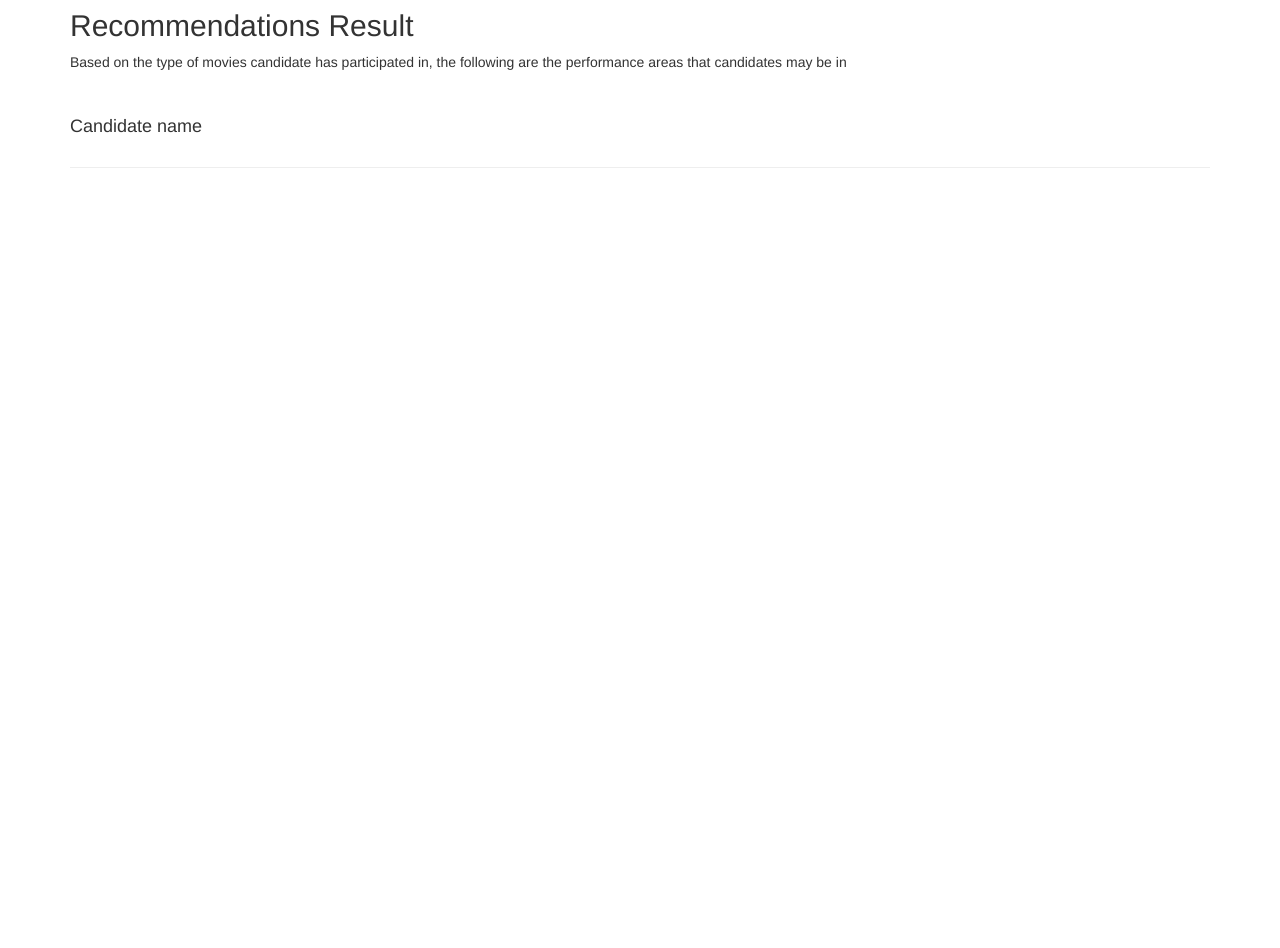
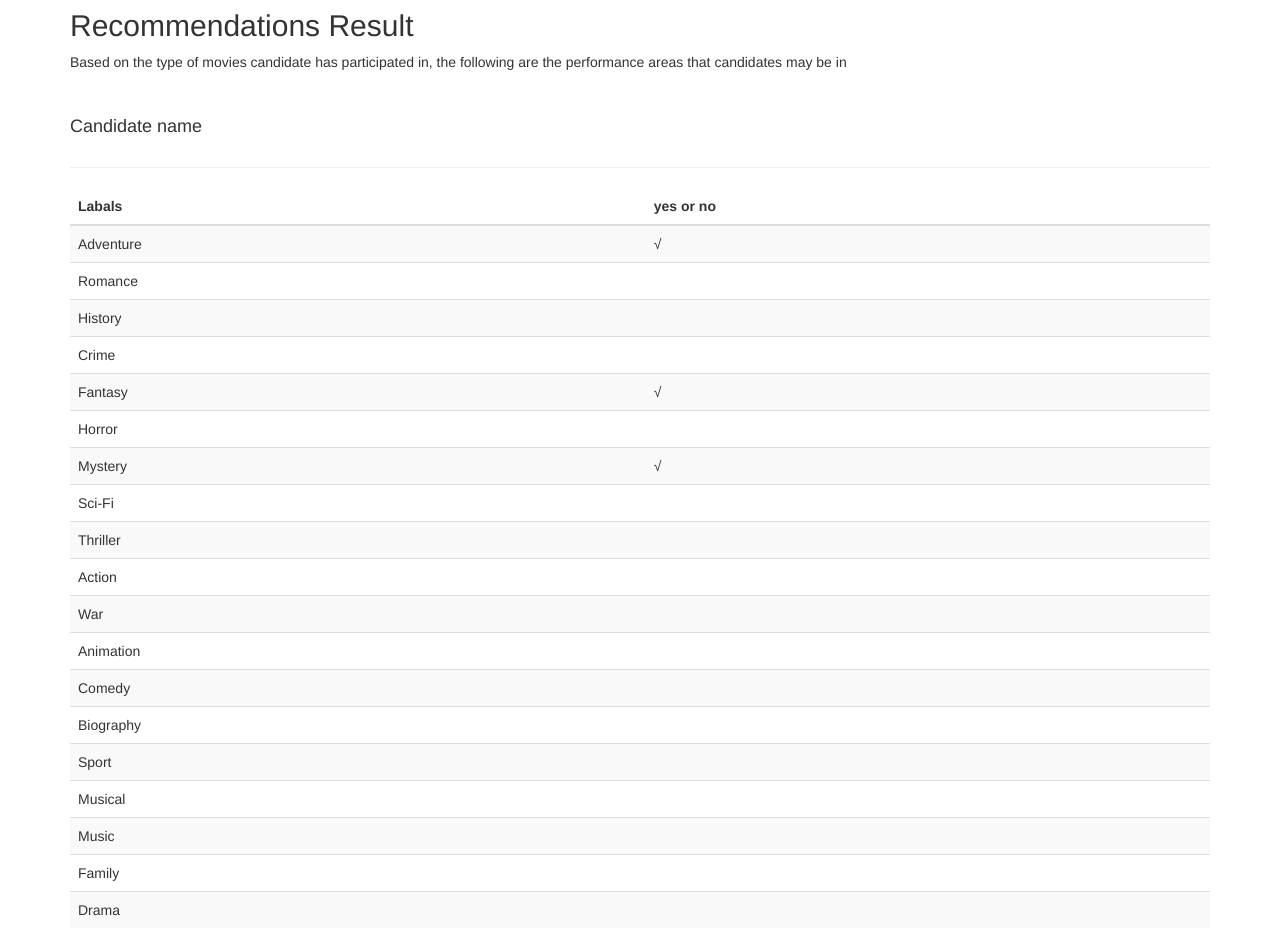
Before and after one commit to LuWang-zishuijing/ResumeClassifier, a Flask app: page /multilabel_recommendations in a window 1280 px wide. Shown: the part 308-1256 px from the top of the page. Before the commit the page ends 476 px from the top, so only its background shows below. Run offline with Flask 2, Linux system fonts and the light colour scheme; some libraries are stand-ins or nearby versions.

Commit message:
update html

```diff
--- a/app/app.py
+++ b/app/app.py
@@ -25,6 +25,8 @@ def home():
 # method
 @app.route('/multilabel', methods=['GET','POST'])
 def multilabel():
+
+
     return render_template('multilabel_submit.html')
 
 # temp
@@ -40,7 +42,28 @@ def lda():
 # results
 @app.route('/multilabel_recommendations', methods=['GET','POST'])
 def recmomendations():
-    return render_template('multilabel_recommendations.html')
+    predictions = [
+        ['Adventure', '√'],
+        ['Romance', ''],
+        ['History', ''],
+        ['Crime', ''],
+        ['Fantasy', '√'],
+        ['Horror', ''],
+        ['Mystery', '√'],
+        ['Sci-Fi', ''],
+        ['Thriller', ''],
+        ['Action', ''],
+        ['War', ''],
+        ['Animation', ''],
+        ['Comedy', ''],
+        ['Biography', ''],
+        ['Sport', ''],
+        ['Musical', ''],
+        ['Music', ''],
+        ['Family', ''],
+        ['Drama', '']
+        ]
+    return render_template('multilabel_recommendations.html', predictions=predictions)
 
 # @app.route('/recommendations', methods=['GET','POST'])
 # def recmomendations():
--- a/app/templates/multilabel_recommendations.html
+++ b/app/templates/multilabel_recommendations.html
@@ -40,8 +40,26 @@
             <h4 class="media-heading">Candidate name</h4>
             <p> </p>
           </div>
+          <hr>
+          <table class="table table-striped">
+              <thead>
+                <tr>
+                  <th>Labals</th>
+                  <th>yes or no</th>
+                </tr>
+              </thead>
+              <tbody>
+                {% for pre in predictions %}
+                  <tr>
+                    <td>{{pre.0}}</td>
+                    <td>{{pre.1}}</td>
+                  </tr>
+                {% endfor %}
+              </tbody>
+            </table>
+
         </div>
-        <hr>
+
 
   </body>
 
```
